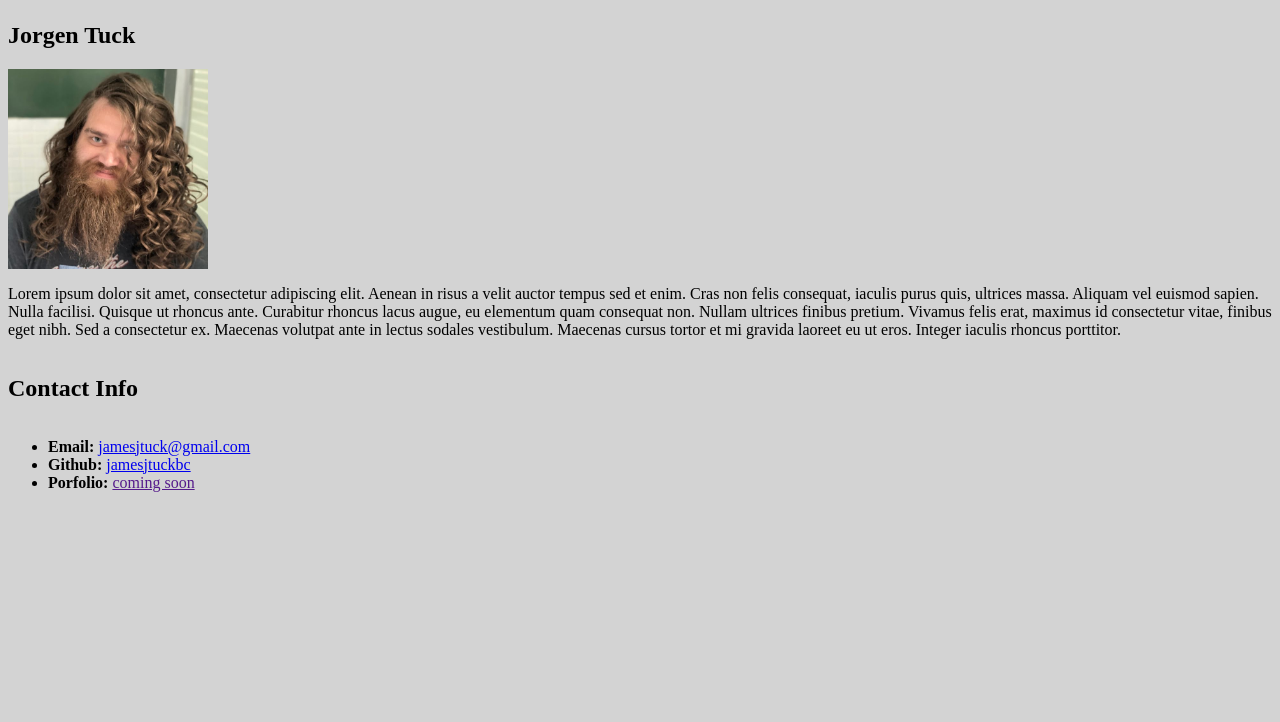
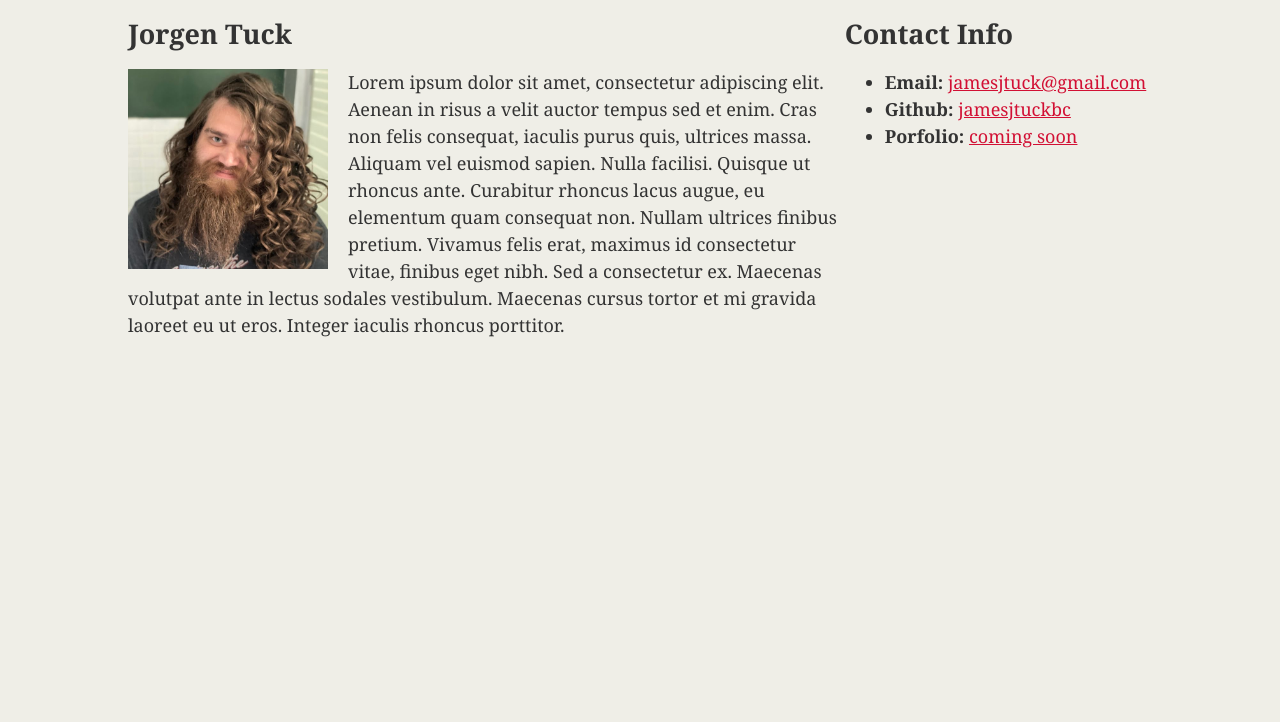
Before and after one commit to jamesjtuckbc/StudentBio, a plain HTML site: page index.html in a window 1280 px wide. Shown: the part 78-800 px from the top of the page. Drawn offline with Linux system fonts and the light colour scheme.

Commit message:
updated css

```diff
--- a/index.html
+++ b/index.html
@@ -7,15 +7,36 @@
     <link rel="stylesheet" href="./style.css" />
 </head>
 <body>
+<header>
     <h1>Student Bio</h1>
+</header>
+    <div class="container">
+
+    <section id="bio">
+
     <h2>Jorgen Tuck</h2>
-    <img src="IMG_8698.jpg" alt="A picture of me!" width="200px" height="200px" />
+
+    <img src="IMG_8698.jpg" alt="A picture of me!" id="bioImg" />
+
     <p>Lorem ipsum dolor sit amet, consectetur adipiscing elit. Aenean in risus a velit auctor tempus sed et enim. Cras non felis consequat, iaculis purus quis, ultrices massa. Aliquam vel euismod sapien. Nulla facilisi. Quisque ut rhoncus ante. Curabitur rhoncus lacus augue, eu elementum quam consequat non. Nullam ultrices finibus pretium. Vivamus felis erat, maximus id consectetur vitae, finibus eget nibh. Sed a consectetur ex. Maecenas volutpat ante in lectus sodales vestibulum. Maecenas cursus tortor et mi gravida laoreet eu ut eros. Integer iaculis rhoncus porttitor.</p>
-    <h2 class="contactInfo">Contact Info</h2>
-    <ul>
-        <li><strong>Email:</strong> <a href="mailto:jamesjtuck@gmail.com">jamesjtuck@gmail.com</a></li>
-        <li><strong>Github:</strong> <a target="_blank" href="https://github.com/jamesjtuckbc">jamesjtuckbc</a></li>
-        <li><strong>Porfolio:</strong> <a href="">coming soon</a</li>
-    </ul>
-</body>
+
+</section>
+
+<section id="contactInfo">
+
+        <h2>Contact Info</h2>
+
+        <ul>
+
+            <li><strong>Email:</strong> <a href="mailto:jamesjtuck@gmail.   com">jamesjtuck@gmail.com</a></li>
+
+            <li><strong>Github:</strong> <a target="_blank" href="https://github.   com/jamesjtuckbc">jamesjtuckbc</a></li>
+
+            <li><strong>Porfolio:</strong> <a href="">coming soon</a</li>
+
+        </ul>
+
+    </section>
+</div>
+    </body>
 </html>
--- a/style.css
+++ b/style.css
@@ -1,6 +1,13 @@
 body {
-    background-color: lightgray;
-}
+    padding: 0;
+    margin: 0;
+    font-family: Georgia, "Times New Roman", Times, serif;
+    font-size: 18px;
+    line-height: 150%;
+    color: #333;
+    background: #efeee7;
+  }
+
 
 h1 {
     color: white;
@@ -8,18 +15,22 @@ h1 {
     text-align: center;
 }
 
-h2 {
-    display: inline-block;
+header {
+    background: #333;
+  }
+
+p {
+
 }
 
-img {
-    display:block ;
-}
+a {
+    color: #d21034;
+  }
 
-p {
-    display: inline-block;
-}
-
+  .container {
+    width: 1024px;
+    margin: 0 auto;
+  }
 
 .backgroundColor {
     background-color: lightgray;
@@ -30,7 +41,23 @@ p {
 
 }
 
-.contactInfo {
-    position: relative;
+#bio,
+#contactInfo,
+#bioImg{
+    float: left;
+}
+
+#bio {
+    width: 70%;
+}
+
+#contactInfo {
+    width: 30%;
 
 }
+
+#bioImg {
+    width: 200px;
+    height: 200px;
+    margin-right: 20px;
+}
```
